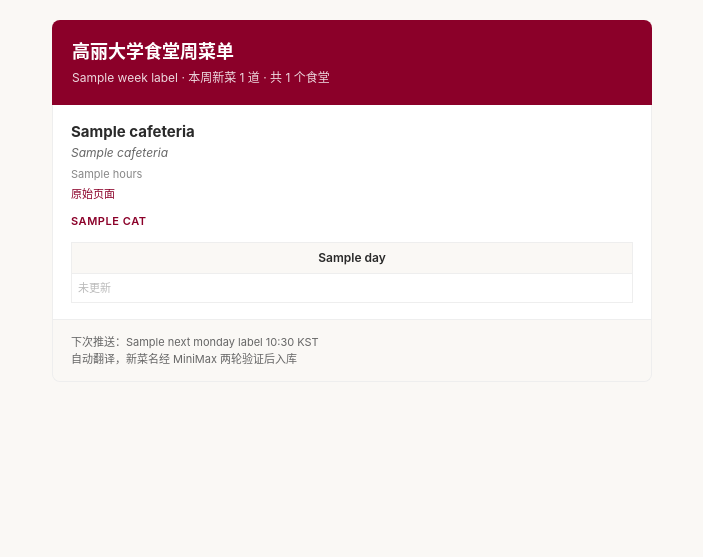
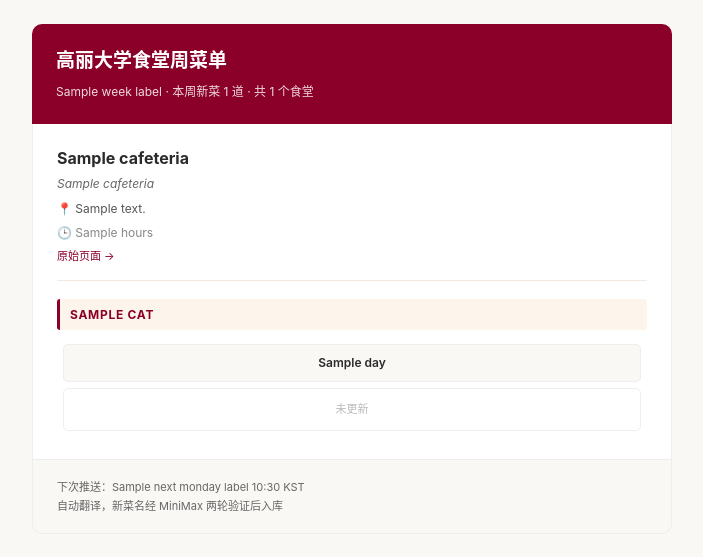
Before and after one commit to bincao115415/KU-cafeteria-menu, a Python web app: template templates/email.html.j2 in a window 1280 px wide. Shown: the top 557 px of the page, without its empty margins (288-991 px from the left). Run offline with Jinja, Linux system fonts and the light colour scheme; the template is opened without the code that fills it: most values are stand-ins (such as "Sample title", 1, 10 or a date in 2020).

Commit message:
feat(renderer): translate categories, drop breakfast, remove Songnim
- Remove Songnim cafeteria from the rotation (user request)
- Hide breakfast categories (조식, 천원의아침, 천원의아침(테이크아웃))
  from the rendered view; parser and cache are untouched so the data
  is still scraped and stored
- Translate Korean meal-period category headers to "午餐 Lunch",
  "晚餐 Dinner", etc. via a static map; unknown keys fall back to
  the raw Korean string
- Loosen email layout: wider card padding, separated category blocks
  with colored bars, grid cells with rounded borders, more line-height
- Add optional per-cafeteria address field (config.yaml placeholder
  empty for now; template renders only when non-empty)

```diff
--- a/templates/email.html.j2
+++ b/templates/email.html.j2
@@ -7,36 +7,53 @@
 <style>
   body { margin:0; padding:0; background:#FAF8F5; color:#2A2A2A;
          font-family:-apple-system,"Noto Sans CJK KR","PingFang SC",sans-serif;
-         font-size:14px; line-height:1.5; }
-  .wrap { width:600px; max-width:100%; margin:0 auto; padding:20px 0; }
-  .banner { background:#8B0029; color:#FFF; padding:18px 20px; border-radius:8px 8px 0 0; }
-  .banner h1 { margin:0; font-size:18px; }
-  .banner .sub { font-size:12px; opacity:0.85; margin-top:4px; }
+         font-size:14px; line-height:1.6; }
+  .wrap { width:640px; max-width:100%; margin:0 auto; padding:24px 0; }
+  .banner { background:#8B0029; color:#FFF; padding:22px 24px; border-radius:10px 10px 0 0; }
+  .banner h1 { margin:0; font-size:19px; }
+  .banner .sub { font-size:12px; opacity:0.85; margin-top:6px; }
   .card { background:#FFF; border:1px solid #EEE; border-top:0;
-          padding:16px 18px; }
+          padding:22px 24px; margin-bottom:0; }
   .cafeteria { border-radius:0; }
-  .cafeteria:last-of-type { border-radius:0 0 8px 8px; }
-  .cname-zh { font-weight:700; font-size:15px; color:#2A2A2A; }
-  .cname-en { font-size:12px; color:#666; font-style:italic; }
-  .hours { font-size:11px; color:#888; margin-top:4px; }
-  .src { font-size:11px; color:#8B0029; text-decoration:none; }
-  .grid { width:100%; border-collapse:collapse; margin-top:12px; }
-  .grid th, .grid td { border:1px solid #EEE; vertical-align:top; padding:6px;
-                        font-size:12px; width:20%; }
-  .grid th { background:#FAF8F5; font-weight:600; }
-  .cat { font-size:11px; color:#8B0029; font-weight:600; text-transform:uppercase;
-         letter-spacing:.05em; margin-top:10px; margin-bottom:4px; }
-  .dish { margin-bottom:6px; padding:4px 6px; background:#FAF8F5; border-radius:4px; }
-  .dish-zh { font-weight:600; font-size:13px; color:#2A2A2A; }
-  .dish-en { font-size:11px; color:#666; font-style:italic; }
-  .dish-note { font-size:10px; color:#888; margin-top:2px; }
+  .cafeteria + .cafeteria { margin-top:14px; border-top:1px solid #EEE;
+                             border-radius:10px; }
+  .cafeteria:first-of-type { margin-top:0; }
+  .cafeteria:last-of-type { border-radius:0 0 10px 10px; }
+  .cafeteria + .cafeteria { border-radius:10px; }
+  .cafeteria-header { padding-bottom:14px; border-bottom:1px solid #F1E8E0;
+                      margin-bottom:16px; }
+  .cname-zh { font-weight:700; font-size:16px; color:#2A2A2A; }
+  .cname-en { font-size:12px; color:#666; font-style:italic; margin-top:3px; }
+  .addr { font-size:12px; color:#555; margin-top:6px; }
+  .hours { font-size:12px; color:#888; margin-top:4px; }
+  .src { font-size:11px; color:#8B0029; text-decoration:none; margin-top:6px;
+         display:inline-block; }
+  .cat-block { margin-top:18px; }
+  .cat-block:first-of-type { margin-top:0; }
+  .cat { font-size:12px; color:#8B0029; font-weight:700; text-transform:uppercase;
+         letter-spacing:.06em; margin-bottom:8px; padding:6px 10px;
+         background:#FDF5EC; border-left:3px solid #8B0029; border-radius:3px; }
+  .grid { width:100%; border-collapse:separate; border-spacing:6px; }
+  .grid th, .grid td { vertical-align:top; padding:8px 9px; font-size:12px;
+                        width:20%; background:#FFF; border:1px solid #EEE;
+                        border-radius:5px; }
+  .grid th { background:#FAF8F5; font-weight:600; font-size:12px;
+             text-align:center; }
+  .dish { margin-bottom:8px; padding:6px 8px; background:#FAF8F5;
+          border-radius:5px; }
+  .dish:last-child { margin-bottom:0; }
+  .dish-zh { font-weight:600; font-size:13px; color:#2A2A2A; line-height:1.4; }
+  .dish-en { font-size:11px; color:#666; font-style:italic; margin-top:3px;
+             line-height:1.4; }
+  .dish-note { font-size:10px; color:#888; margin-top:3px; }
   .new-badge { background:#D4A437; color:#FFF; font-size:10px;
-               padding:1px 5px; border-radius:8px; margin-left:4px; }
+               padding:1px 6px; border-radius:8px; margin-left:5px; }
   .warn-badge { background:#D97706; color:#FFF; font-size:10px;
-                padding:1px 5px; border-radius:8px; margin-left:4px; }
-  .empty { color:#BBB; font-size:11px; }
-  .footer { background:#FAF8F5; padding:14px 18px; border:1px solid #EEE;
-            border-top:0; border-radius:0 0 8px 8px; font-size:11px; color:#666; }
+                padding:1px 6px; border-radius:8px; margin-left:5px; }
+  .empty { color:#BBB; font-size:11px; text-align:center; padding:4px 0; }
+  .footer { background:#FAF8F5; padding:18px 24px; border:1px solid #EEE;
+            border-top:0; border-radius:0 0 10px 10px; font-size:11px; color:#666;
+            line-height:1.7; }
   .errlist { color:#D97706; }
 </style>
 </head>
@@ -49,13 +66,17 @@
 
     {% for c in cafeterias %}
     <div class="card cafeteria">
+      <div class="cafeteria-header">
         <div class="cname-zh">{{ c.cafeteria_name_zh }}</div>
         <div class="cname-en">{{ c.cafeteria_name_en }}</div>
-      {% if c.hours %}<div class="hours">{{ c.hours }}</div>{% endif %}
-      <div><a class="src" href="{{ c.source_url }}">原始页面</a></div>
+        {% if c.address %}<div class="addr">📍 {{ c.address }}</div>{% endif %}
+        {% if c.hours %}<div class="hours">🕒 {{ c.hours }}</div>{% endif %}
+        <a class="src" href="{{ c.source_url }}">原始页面 →</a>
+      </div>
 
-      {% for cat in c.all_categories %}
-        <div class="cat">{{ cat }}</div>
+      {% for cat in c.categories_display %}
+        <div class="cat-block">
+          <div class="cat">{{ cat.label }}</div>
           <table class="grid" role="presentation" cellspacing="0" cellpadding="0">
             <tr>
               {% for d in c.days %}<th>{{ d.label }}</th>{% endfor %}
@@ -63,7 +84,7 @@
             <tr>
               {% for d in c.days %}
                 <td>
-                {% set dishes = d.categories.get(cat, []) %}
+                  {% set dishes = d.categories.get(cat.key, []) %}
                   {% if not dishes %}
                     <div class="empty">未更新</div>
                   {% else %}
@@ -79,6 +100,7 @@
               {% endfor %}
             </tr>
           </table>
+        </div>
       {% endfor %}
 
       {% if c.errors %}
```
Also changed, not shown: src/config.py (+5 -8 lines), src/renderer.py (+42 -8 lines), tests/test_config.py (+7 -2 lines), tests/test_renderer.py (+55 -0 lines). Lines whose indentation alone changed are shown as unchanged.
